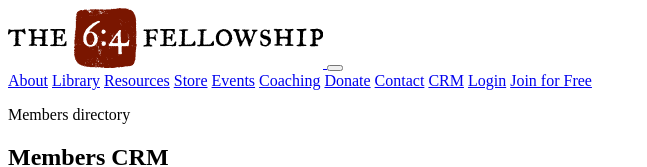
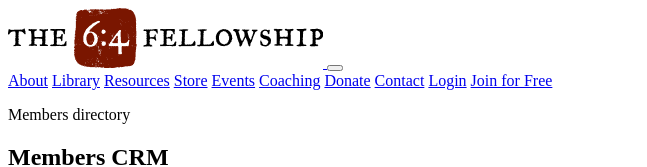
Before and after one commit to liamdoggett/64-fellowship-remake, a website with bundled scripts: page crm.html in a window 1280 px wide. Shown: the top 167 px of the page, without its empty margins (0-647 px from the left). Built offline with nearby package versions, Linux system fonts and the light colour scheme; a script that the page names is missing.

Commit message:
Keep CRM unlisted: reachable only via /crm.html.
Remove the CRM nav link so the directory is a private URL staff
bookmark, not a public site tab.

Co-authored-by: fromstudiotostage <fromstudiotostage@users.noreply.github.com>

```diff
--- a/crm.html
+++ b/crm.html
@@ -32,7 +32,6 @@
           <a href="coaching.html">Coaching</a>
           <a href="donate.html">Donate</a>
           <a href="contact.html">Contact</a>
-          <a href="crm.html" aria-current="page">CRM</a>
           <a href="login.html">Login</a>
           <a class="nav-cta" href="join.html">Join for Free</a>
         </nav>
```
